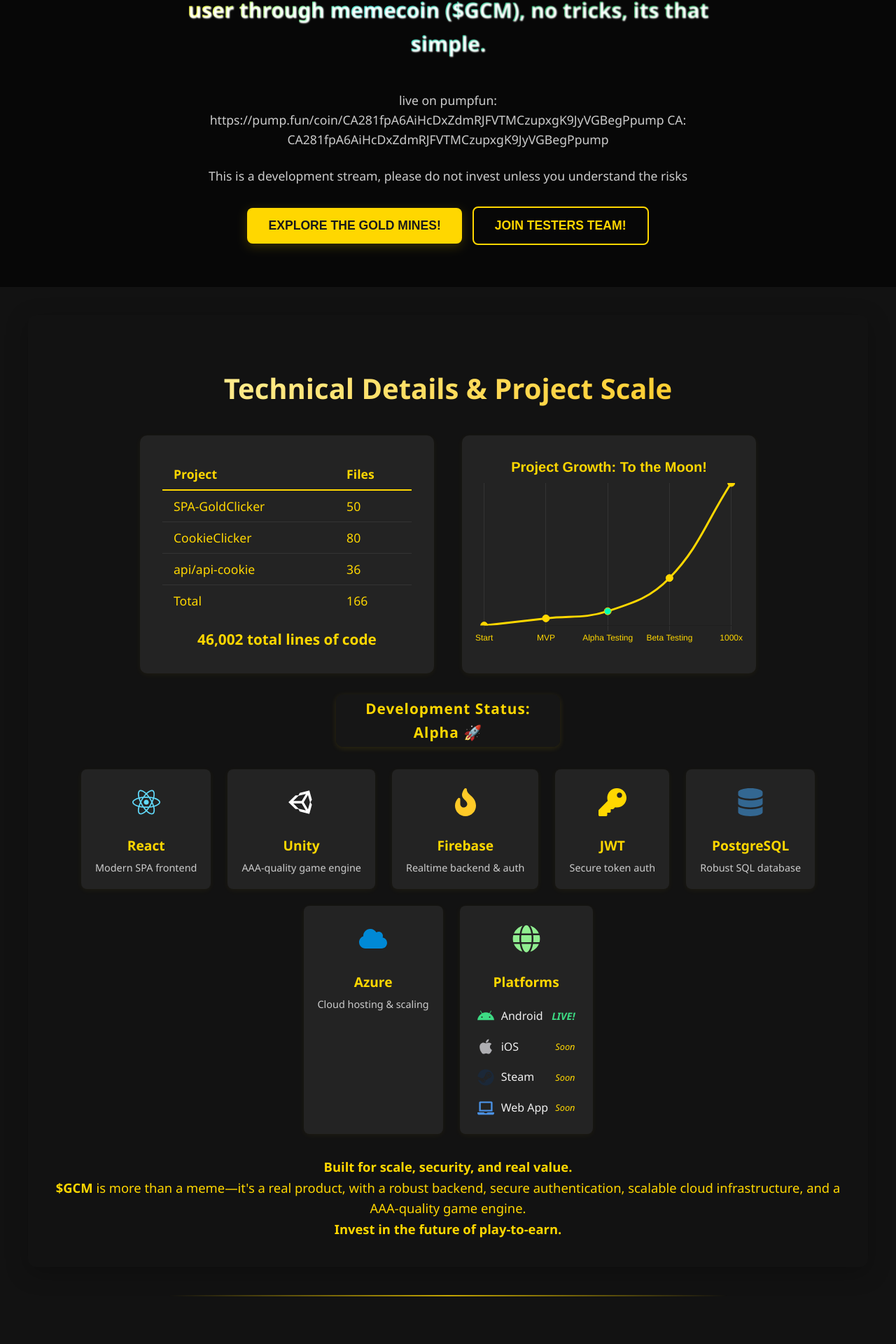
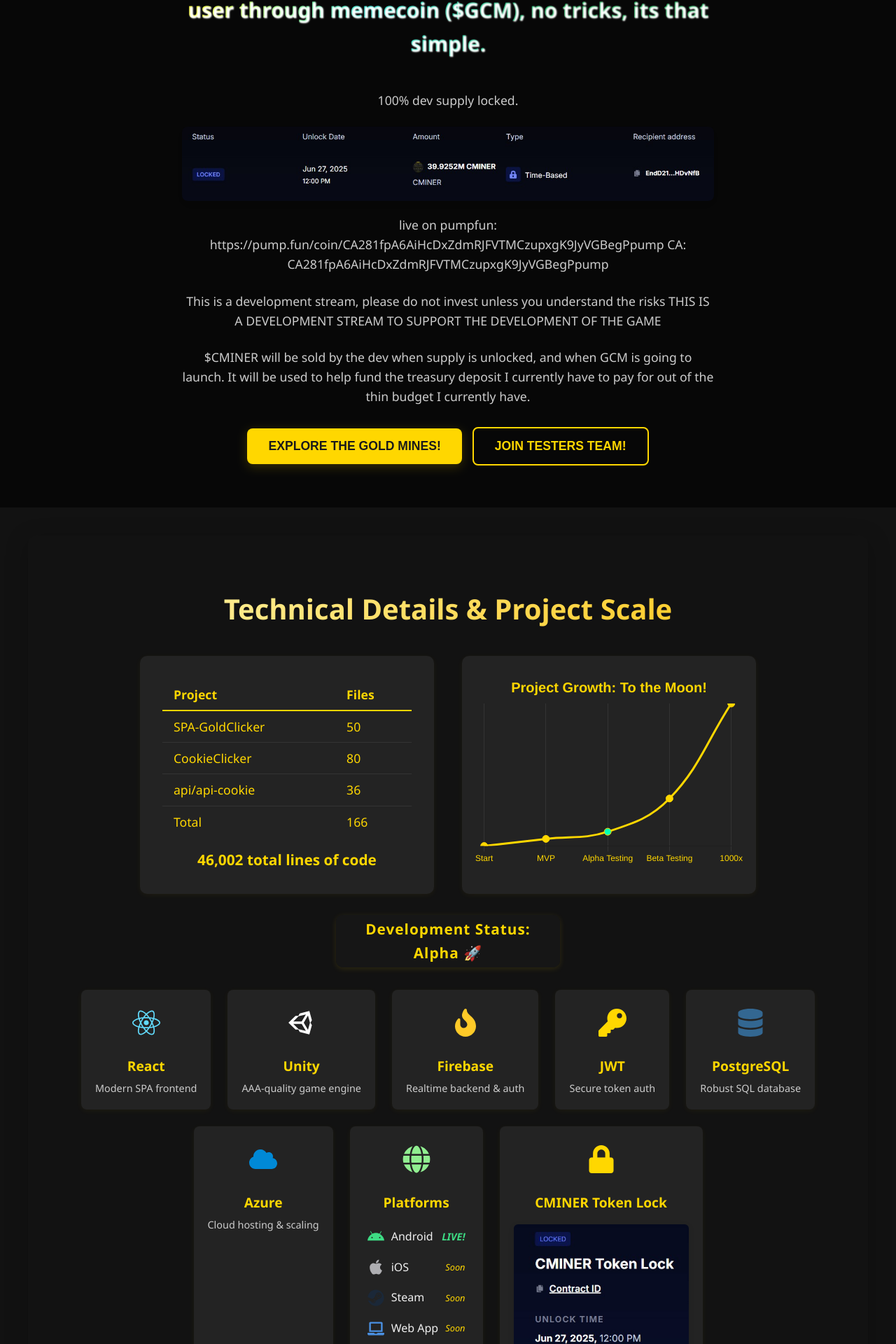
Before and after one commit to Tanner253/SPA-GoldClicker, a React (Create React App) app: page / in a window 1280 px wide. Shown: the part 814-2734 px from the top of the page at 70% size. Built offline with nearby package versions, Linux system fonts and the light colour scheme.

Commit message:
adds particles 4 fun

```diff
--- a/src/components/FallingFruit/FallingFruit.css
+++ b/src/components/FallingFruit/FallingFruit.css
@@ -13,7 +13,11 @@
   position: absolute;
   top: -60px; /* Start above the screen */
   will-change: transform; /* Optimize animation performance */
+  opacity: 0.3; /* Set opacity to 30% */
   /* Animation properties are now set via inline style in the component */
+  animation-timing-function: linear;
+  animation-iteration-count: 1; /* Fall once */
+  animation-fill-mode: forwards;
 }
 
 @keyframes fallAndRotate {
--- a/src/components/HeroSection/HeroSection.css
+++ b/src/components/HeroSection/HeroSection.css
@@ -297,3 +297,16 @@
   animation: textWave 2.5s ease-in-out infinite !important;
   animation-delay: 0.2s !important; /* Slight delay to desynchronize from other wave */
 }
+
+/* New style for the lock.jpg image in hero section */
+.hero-lock-image {
+  display: block;
+  margin: 0; /* Removed top/bottom margins, and auto left/right */
+  width: 100%; /* Fill parent container width */
+  max-width: 100%; /* Still good to keep for safety, though width: 100% should dominate */
+  height: auto;
+  border-radius: 8px;
+  box-shadow: 0 5px 15px rgba(0,0,0,0.2);
+  margin-top: 20px; /* Add some space above it, explicitly */
+  margin-bottom: 20px; /* Add some space below it, explicitly */
+}
--- a/src/components/HeroSection/HeroSection.js
+++ b/src/components/HeroSection/HeroSection.js
@@ -41,20 +41,20 @@
       },
       modes: {
         repulse: {
-          distance: 100,
-          duration: 0.4,
+          distance: 120,
+          duration: .5,
         },
       },
     },
     particles: {
       color: {
-        value: "#FFD700", // Gold color for particles
+        value: "random", // Changed from "#FFD700" to random
       },
       links: {
-        color: "#FFD700",
+        color: "random", // Changed from "#FFD700" to random
         distance: 150,
-        enable: false, // No links for a cleaner falling dust look
-        opacity: 0.3,
+        enable: true, // Changed from false to true
+        opacity: 0.4, // Adjusted opacity slightly for visibility, can be tweaked
         width: 1,
       },
       collisions: {
@@ -73,18 +73,18 @@
       number: {
         density: {
           enable: true,
-          area: 800,
+          area:1000,
         },
-        value: 80, // Number of particles
+        value: 300, // Number of particles
       },
       opacity: {
-        value: 0.7, // Particle opacity
+        value:.3, // Particle opacity
       },
       shape: {
         type: "circle", // Shape of particles
       },
       size: {
-        value: { min: 1, max: 3 }, // Particle size
+        value: { min: 1, max: 2 }, // Particle size
       },
     },
     detectRetina: true,
@@ -102,7 +102,7 @@
       <div className="hero-overlay"> {/* This overlay ensures text is readable over particles */}
         <div className="hero-content section-container">
           <h1 className="hero-title">Gold Clicker Mining <span className="hero-ticker">($GCM)</span></h1>
-          <p className="hero-tagline">Stack Bars. Break Stars. Mine Your Fortune.</p>
+          <p className="hero-tagline">Stack Bars. Break Stars. Mine Your Fortune. Ask me to demo on stream.</p>
           <p className="hero-tagline hero-deployment-shoutout">
             <span className="hero-special-deployment-text">
               WE ARE DEPLOYED IN THE ANDROID APP STORE FOR TESTERS
@@ -117,10 +117,14 @@
           <p className="hero-revenue-share">
             Most Game developers pocket 100% of revenue from their games, I am offering 80% back to the user through memecoin ($GCM), no tricks, its that simple.
           </p>
+          <p>100% dev supply locked.</p>
+          {/* New lock.jpg image */}
+          <img src="/images/lock.jpg" alt="Token Lock Information" className="hero-lock-image" />
+
           <p>live on pumpfun:  https://pump.fun/coin/CA281fpA6AiHcDxZdmRJFVTMCzupxgK9JyVGBegPpump CA: CA281fpA6AiHcDxZdmRJFVTMCzupxgK9JyVGBegPpump</p>
-          <p>This is a development stream, please do not invest unless you understand the risks</p>
+          <p>This is a development stream, please do not invest unless you understand the risks THIS IS A DEVELOPMENT STREAM TO SUPPORT THE DEVELOPMENT OF THE GAME</p>
           {/* GoFundMe widget was here, now removed */}
-
+          <p>$CMINER will be sold by the dev when supply is unlocked, and when GCM is going to launch. It will be used to help fund the treasury deposit I currently have to pay for out of the thin budget I currently have.</p>
           <div className="hero-cta-buttons-container">
             <button onClick={() => handleScrollToTarget('about-game-section')} className="hero-cta-button">
               Explore the Gold Mines!
--- a/src/components/TechnicalDetailsSection/TechnicalDetailsSection.css
+++ b/src/components/TechnicalDetailsSection/TechnicalDetailsSection.css
@@ -229,6 +229,16 @@
   width: 100%;
 }
 
+/* New style for images within tech-stack-item */
+.tech-item-content-image {
+  width: 100%; /* Make image responsive within the card */
+  max-width: 250px; /* Max width for the image, adjust as needed */
+  height: auto;
+  border-radius: 6px; /* Optional: if you want rounded corners for the image */
+  margin-top: 10px; /* Space below the card title */
+  box-shadow: 0 2px 8px rgba(0,0,0,0.1); /* Optional: subtle shadow for the image */
+}
+
 @media (max-width: 900px) {
   .tech-stats-cards {
     flex-direction: column;
--- a/src/components/TechnicalDetailsSection/TechnicalDetailsSection.js
+++ b/src/components/TechnicalDetailsSection/TechnicalDetailsSection.js
@@ -1,6 +1,6 @@
 import React from 'react';
 import { Line } from 'react-chartjs-2';
-import { FaReact, FaUnity, FaDatabase, FaCloud, FaKey, FaFire, FaGlobe, FaAndroid, FaApple, FaSteam, FaLaptop } from 'react-icons/fa';
+import { FaReact, FaUnity, FaDatabase, FaCloud, FaKey, FaFire, FaGlobe, FaAndroid, FaApple, FaSteam, FaLaptop, FaLock } from 'react-icons/fa';
 import './TechnicalDetailsSection.css';
 
 import {
@@ -98,6 +98,13 @@
     name: 'Platforms',
     icon: <FaGlobe color="#90EE90" />,
     isPlatformsCard: true // Add a flag to identify this card for special rendering
+  },
+  {
+    name: 'CMINER Token Lock', // Title for the new card
+    icon: <FaLock color="#FFD700" />, // Main icon for this card
+    contentType: 'image', // Special type for rendering logic
+    contentSrc: '/images/lockd.jpg', // Path to your image
+    contentAlt: 'CMINER Token Lock Details'
   }
 ];
 
@@ -163,6 +170,8 @@
                   </div>
                 ))}
               </div>
+            ) : tech.contentType === 'image' ? (
+              <img src={tech.contentSrc} alt={tech.contentAlt} className="tech-item-content-image" />
             ) : (
               <span className="tech-desc" dangerouslySetInnerHTML={{ __html: tech.desc }}></span>
             )}
```
Also changed, not shown: public/images/lock.jpg (added), public/images/lockd.jpg (added).
